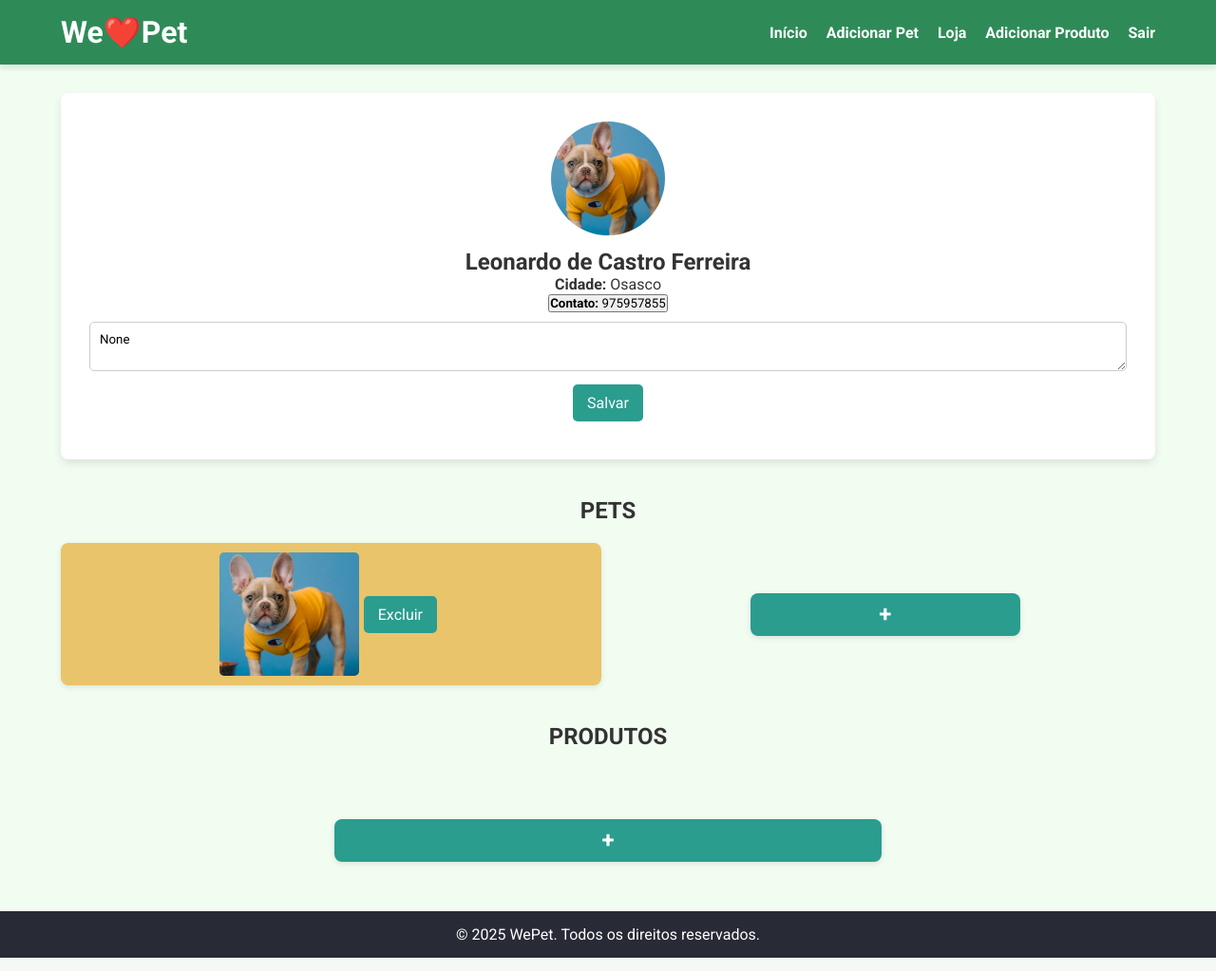
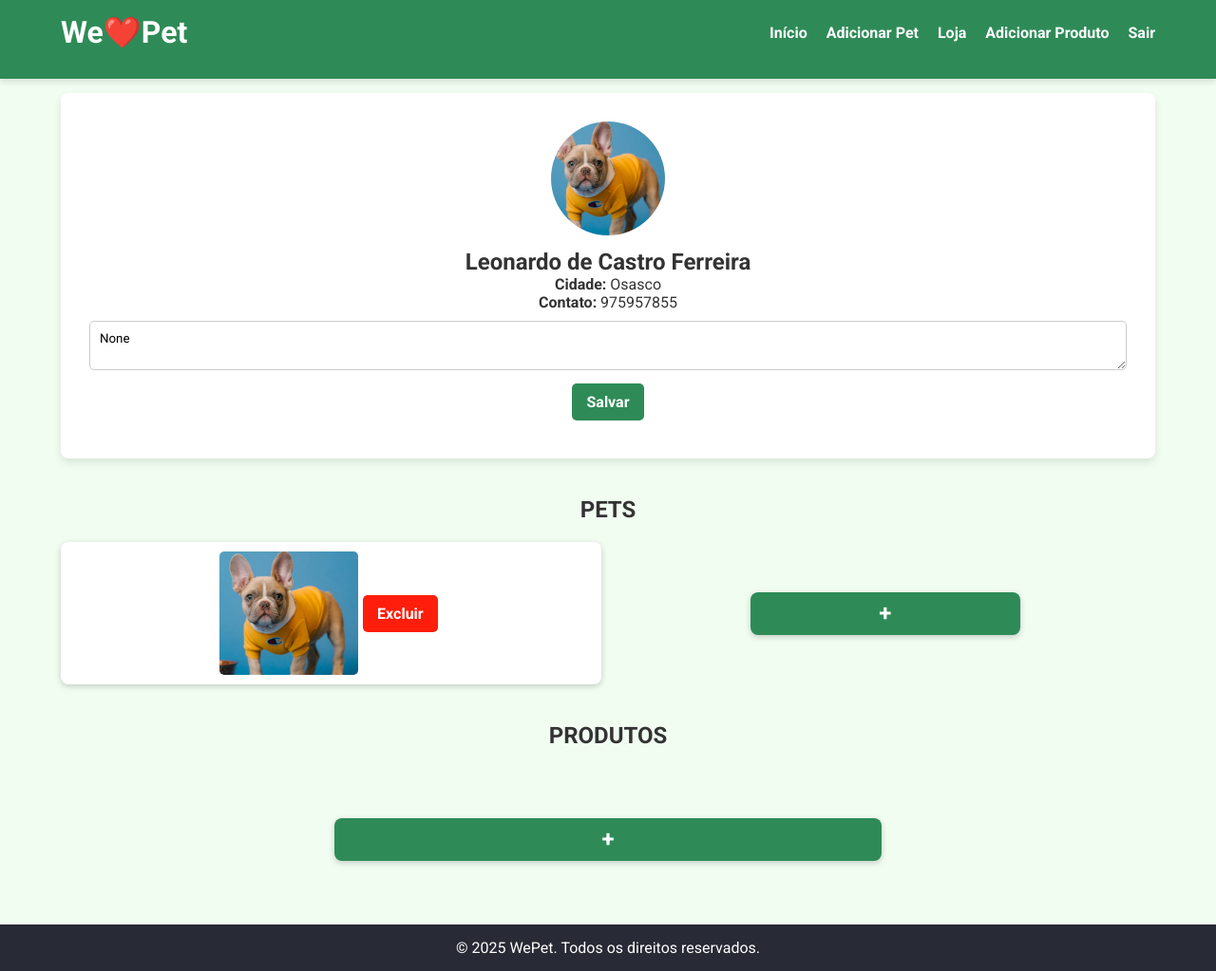
Before and after one commit to scoreBR/PratADS, a Flask app: page /perfil in a window 1280 px wide. Shown: the whole page at 95% size. Run offline with Flask 2, Linux system fonts and the light colour scheme; a user stored in the database is signed in; data comes from the database, SQL or seed files in the repository.

Commit message:
Ajuste tela perfil.

```diff
--- a/app/static/css/perfil.css
+++ b/app/static/css/perfil.css
@@ -17,7 +17,7 @@ body {
 .container {
   width: 90%;
   max-width: 1200px;
-  margin: 0 auto;
+  margin: 0 auto 15px;
 }
 
 /* Cabeçalho */
@@ -96,7 +96,7 @@ nav ul li a {
   border-radius: 8px;
   box-shadow: 0 4px 8px rgba(0, 0, 0, 0.1);
   text-align: center;
-  margin-top: 30px;
+  margin-top: 15px;
 }
 
 .perfil-foto {
@@ -116,7 +116,7 @@ nav ul li a {
 }
 
 .btn {
-  background-color: #2a9d8f;
+  background-color: #2e8b57;
   color: #fff;
   border: none;
   padding: 10px 15px;
@@ -124,10 +124,11 @@ nav ul li a {
   cursor: pointer;
   font-size: 16px;
   margin: 10px 5px;
+  font-weight: 600;
 }
 
 .btn:hover {
-  background-color: #21867a;
+  background-color: #236b42;
 }
 
 /* Seção de Pets e Produtos */
@@ -147,10 +148,10 @@ nav ul li a {
 
 .pet-card,
 .produto-card {
-  background: #e9c46a;
+  background: #fff;
   padding: 10px;
   border-radius: 8px;
-  box-shadow: 0 2px 6px rgba(0, 0, 0, 0.1);
+  box-shadow: 0 2px 6px rgba(0, 0, 0, 0.2);
   text-align: center;
   transition: transform 0.2s ease-in-out;
   display: flex;
@@ -167,7 +168,7 @@ nav ul li a {
 }
 
 .add-card {
-  background-color: #2a9d8f;
+  background-color: #2e8b57;
   color: #fff;
   font-size: 24px;
   font-weight: bold;
@@ -179,7 +180,14 @@ nav ul li a {
 }
 
 .add-card:hover {
-  background-color: #21867a;
+  background-color: #236b42;
+}
+
+section.pets-list div div a,
+section.produtos-list div div a {
+  text-decoration: none;
+  color: #fff;
+  width: 100%;
 }
 
 /* Rodapé */
@@ -233,6 +241,12 @@ footer {
     padding: 10px 20px;
   }
 
+  .pet-card,
+  .produto-card {
+    flex-direction: column;
+    height: 100%;
+  }
+
   /* Animação do botão hambúrguer */
   .menu-toggle.active span:nth-child(1) {
     transform: translateY(9px) rotate(45deg);
@@ -245,4 +259,17 @@ footer {
   .menu-toggle.active span:nth-child(3) {
     transform: translateY(-9px) rotate(-45deg);
   }
+
+  .add-card {
+    padding: 18px;
+  }
 }
+
+.btn-delete {
+  background-color: #ff1d0b;
+  color: #fff;
+}
+
+.btn-delete:hover {
+  background-color: #ff3b1f;
+}
--- a/app/templates/perfil.html
+++ b/app/templates/perfil.html
@@ -39,7 +39,7 @@
                 <img src="{{ url_for('static', filename=user.imagem_url.lstrip('static/')) }}" class="perfil-foto">
                 <h2>{{ user.nome }}</h2>
                 <p><strong>Cidade:</strong> {{ user.cidade }}</p>
-                <button><strong>Contato:</strong> {{ user.contato }}</button>
+                <p><strong>Contato:</strong> {{ user.contato }}</p>
                 <form method="POST" action="{{ url_for('views.atualizar_descricao') }}">
                     <textarea class="perfil-descricao" name="descricao" placeholder="Descrição">{{ user.descricao }}</textarea>
                     <button type="submit" class="btn">Salvar</button>
@@ -53,10 +53,10 @@
                 {% for pet in user.pets %}
                     <div class="pet-card">
                         <img src="{{ pet.imagem_url }}" alt="{{ pet.nome }}">
-                        <button class="btn" onclick="location.href='{{ url_for('views.excluir_pet', pet_id=pet.id) }}'">Excluir</button>
+                        <button class="btn btn-delete" onclick="location.href='{{ url_for('views.excluir_pet', pet_id=pet.id) }}'">Excluir</button>
                     </div>
                 {% endfor %}
-                <div class="pet-card add-card"><a href="{{ url_for('views.adicionar_pet') }}"></a>+</div>
+                <div class="pet-card add-card"><a href="{{ url_for('views.adicionar_pet') }}">+</a></div>
             </div>
         </section>
 
@@ -66,10 +66,10 @@
                 {% for produto in user.produtos %}
                     <div class="produto-card">
                         <img src="{{ produto.imagem_url }}" alt="{{ produto.titulo }}">
-                        <button class="btn" onclick="location.href='{{ url_for('views.excluir_produto', produto_id=produto.id) }}'">Excluir</button>
+                        <button class="btn btn-delete" onclick="location.href='{{ url_for('views.excluir_produto', produto_id=produto.id) }}'">Excluir</button>
                     </div>
                 {% endfor %}
-                <div class="produto-card add-card"><a href="{{ url_for('views.adicionar_produto') }}"></a>+</div>
+                <div class="produto-card add-card"><a href="{{ url_for('views.adicionar_produto') }}">+</a></div>
             </div>
         </section>
     </main>
```
